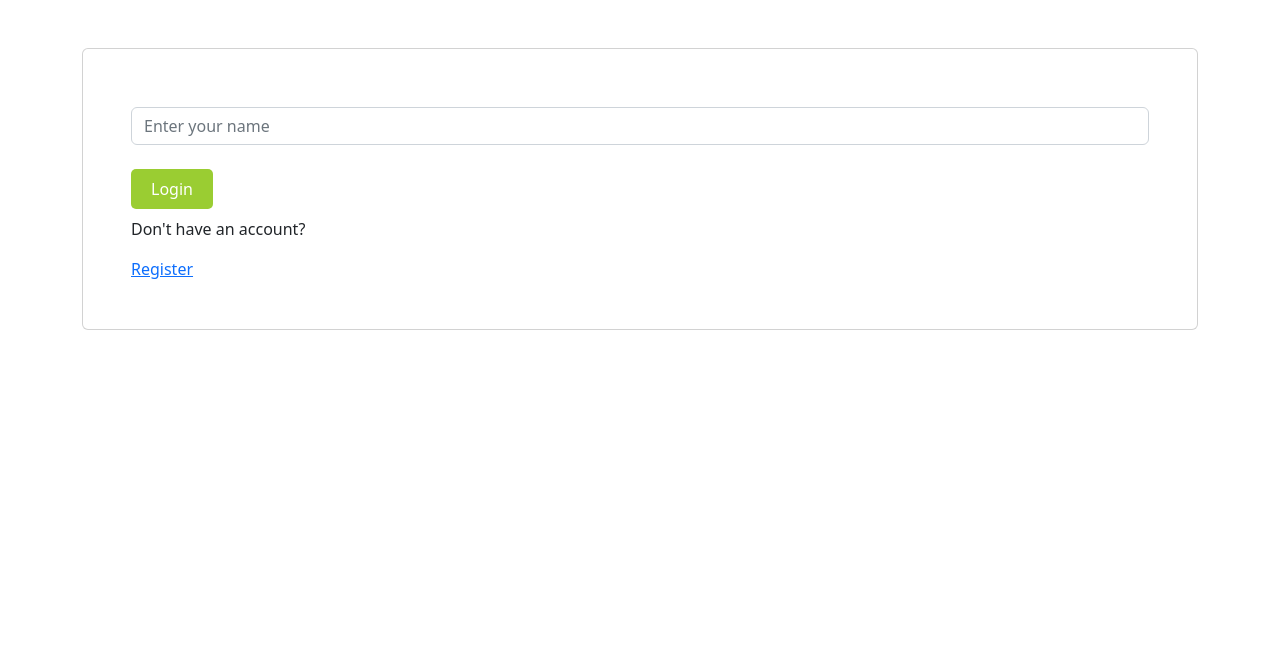
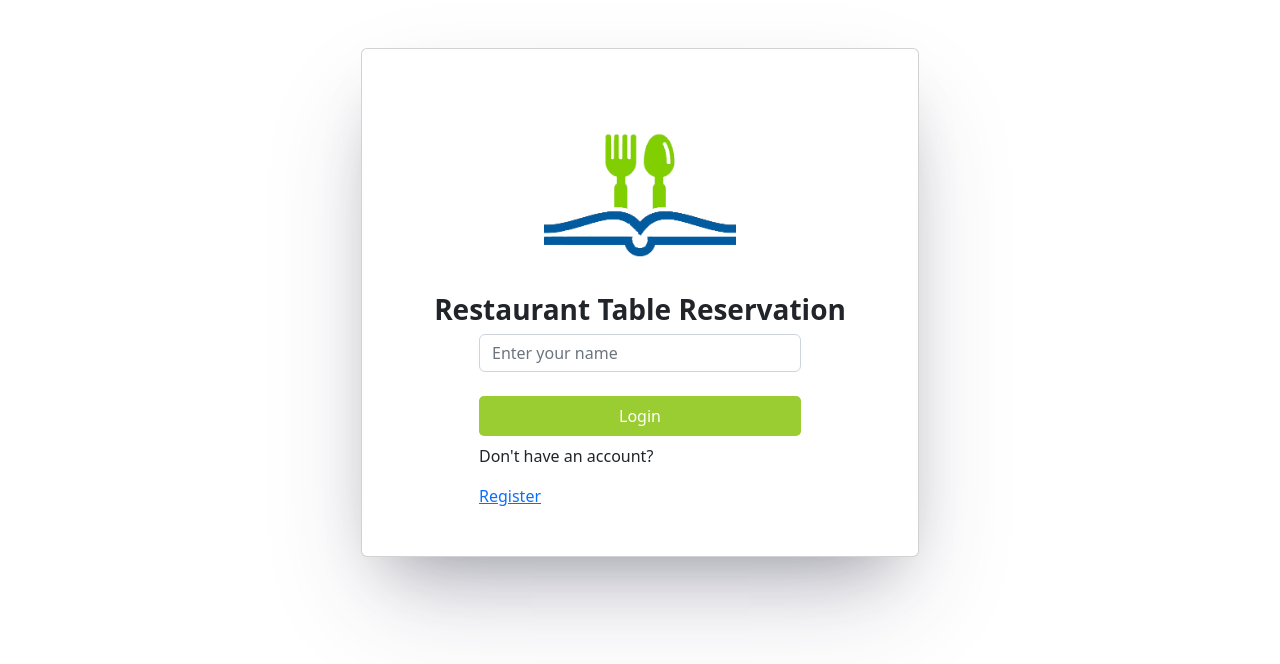
Before and after one commit to george827/Book-reservation-Front_End, a React (Create React App) app: page / in a window 1280 px wide. Shown: the top 664 px of the page. Built offline with nearby package versions, Linux system fonts and the light colour scheme.

Commit message:
Update kanban on read me

```diff
--- a/src/App.css
+++ b/src/App.css
@@ -70,6 +70,24 @@ body,
 
 .sidenav {
   display: none;
+}
+
+.nav-logo {
+  display: flex;
+  align-items: center;
+  width: 100%;
+  justify-content: center;
+  margin-top: -2rem;
+  margin-bottom: -3rem;
+}
+
+.logo-img-nav {
+  width: 10rem;
+  margin: 0 auto;
+}
+
+.logo-img-nav-s {
+  width: 8rem;
 }
 
 main {
@@ -184,6 +202,7 @@ img {
   display: inline-block;
   font-size: 16px;
   border-radius: 5px;
+  width: 100%;
 }
 
 .my-card {
@@ -198,8 +217,25 @@ img {
 
 .spin-color {
   color: #9acd32;
+}
 
-  /* background-color: #9acd32; */
+.logo-img {
+  width: 12rem;
+  margin: 0 auto;
+}
+
+.logo-container {
+  margin-left: auto;
+  margin-right: auto;
+}
+
+.btn-session {
+  margin-top: 1rem;
+  width: 70%;
+}
+
+.form-group-session {
+  width: 70%;
 }
 
 /* details style */
@@ -567,7 +603,9 @@ li:nth-child(odd) {
   /* ---session page----- */
 
   .my-card {
-    width: 100%;
+    width: 50%;
+    align-items: center;
+    box-shadow: rgba(50, 50, 93, 0.25) 0 50px 100px -20px, rgba(0, 0, 0, 0.3) 0 30px 60px -30px;
   }
 
   .home-section {
--- a/src/components/session/LoginForm.jsx
+++ b/src/components/session/LoginForm.jsx
@@ -1,5 +1,6 @@
 import React, { useState } from 'react';
 import { Link } from 'react-router-dom';
+import Logo from './Logo';
 
 const LoginForm = () => {
   const [name, setName] = useState('');
@@ -47,13 +48,17 @@ const LoginForm = () => {
           </div>
         </div>
       )}
+
       <form onSubmit={handleSubmit} className="mt-5 card p-5 my-card">
         {showAlert && (
           <div className="alert alert-danger" role="alert">
             Invalid name
           </div>
         )}
-        <div className="form-group">
+        <div className="logo-container">
+          <Logo />
+        </div>
+        <div className="form-group-session">
           <input
             type="text"
             id="name"
@@ -65,12 +70,12 @@ const LoginForm = () => {
           />
         </div>
 
-        <div className="form-group mt-4">
+        <div className="mt-4 btn-session">
           <button type="submit" className="session-btn">
             Login
           </button>
         </div>
-        <div className="form-group mt-2">
+        <div className="form-group-session mt-2">
           <p>Don&apos;t have an account?</p>
           <Link to="/register">Register</Link>
         </div>
--- /dev/null
+++ b/src/components/session/Logo.jsx
@@ -0,0 +1,10 @@
+const logo = require('../../assets/images/logo.png');
+
+const Logo = () => (
+  <div className="logo d-flex flex-column justify-content-center">
+    <img src={logo} alt="logo" className="logo-img" />
+    <h3><strong>Restaurant Table Reservation</strong></h3>
+  </div>
+);
+
+export default Logo;
--- a/src/components/session/RegistrationForm.jsx
+++ b/src/components/session/RegistrationForm.jsx
@@ -1,4 +1,6 @@
 import React, { useState } from 'react';
+import { Link } from 'react-router-dom';
+import Logo from './Logo';
 
 const RegistrationForm = () => {
   const [name, setName] = useState('');
@@ -37,7 +39,10 @@ const RegistrationForm = () => {
         </div>
       )}
       <form onSubmit={handleSubmit} className="mt-5 card p-5 my-card">
-        <div className="form-group">
+        <div className="logo-container">
+          <Logo />
+        </div>
+        <div className="form-group-session">
           <input
             type="text"
             id="name"
@@ -49,8 +54,12 @@ const RegistrationForm = () => {
           />
         </div>
 
-        <div className="form-group mt-4">
+        <div className="form-group-session mt-4">
           <button type="submit" className="session-btn">Register</button>
+        </div>
+        <div className="form-group-session mt-2">
+          <p>Have an account?</p>
+          <Link to="/">Log In</Link>
         </div>
       </form>
     </div>
```
Also changed, not shown: src/assets/images/logo.png (added), 1 other file (tests, documents, lock files or other folders).
